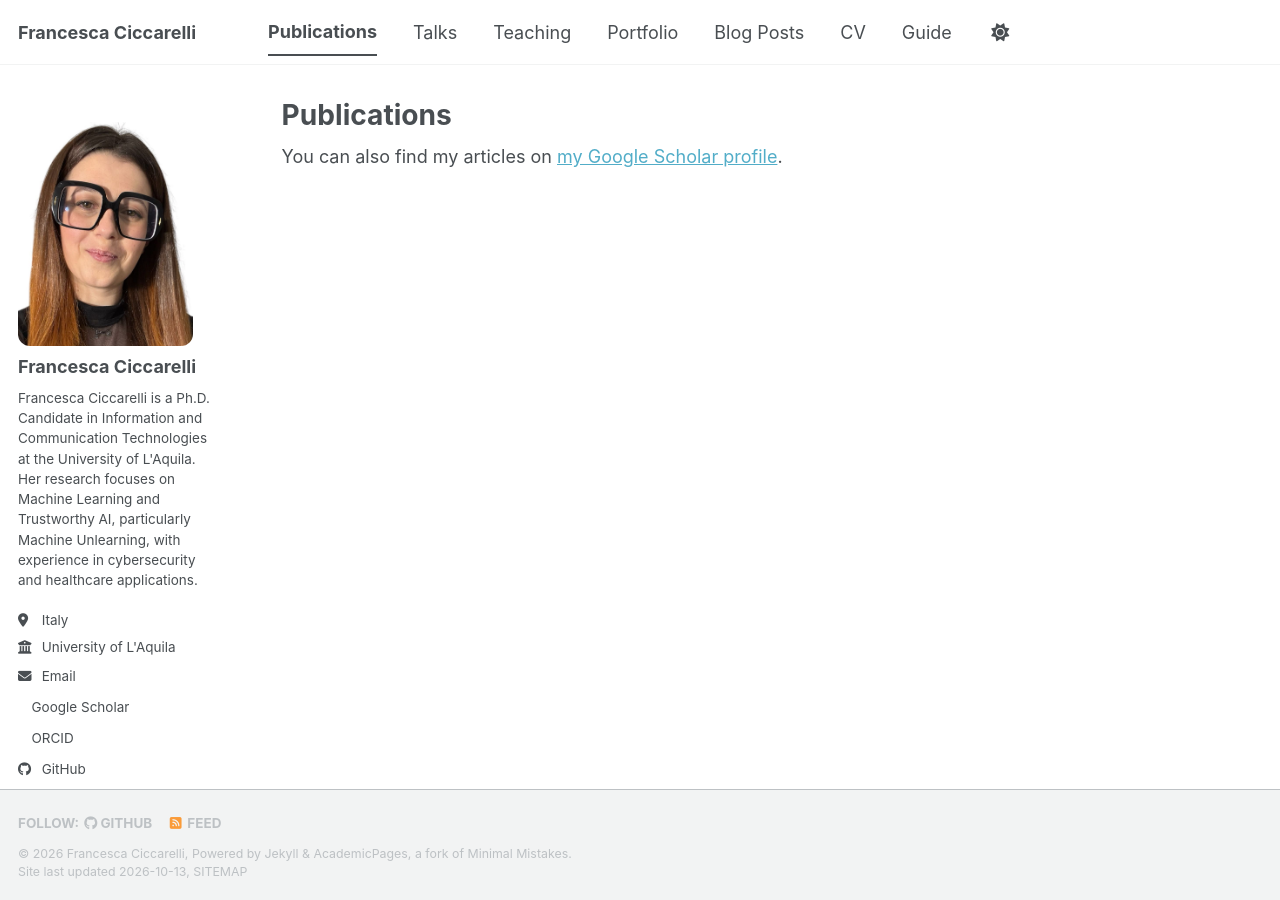
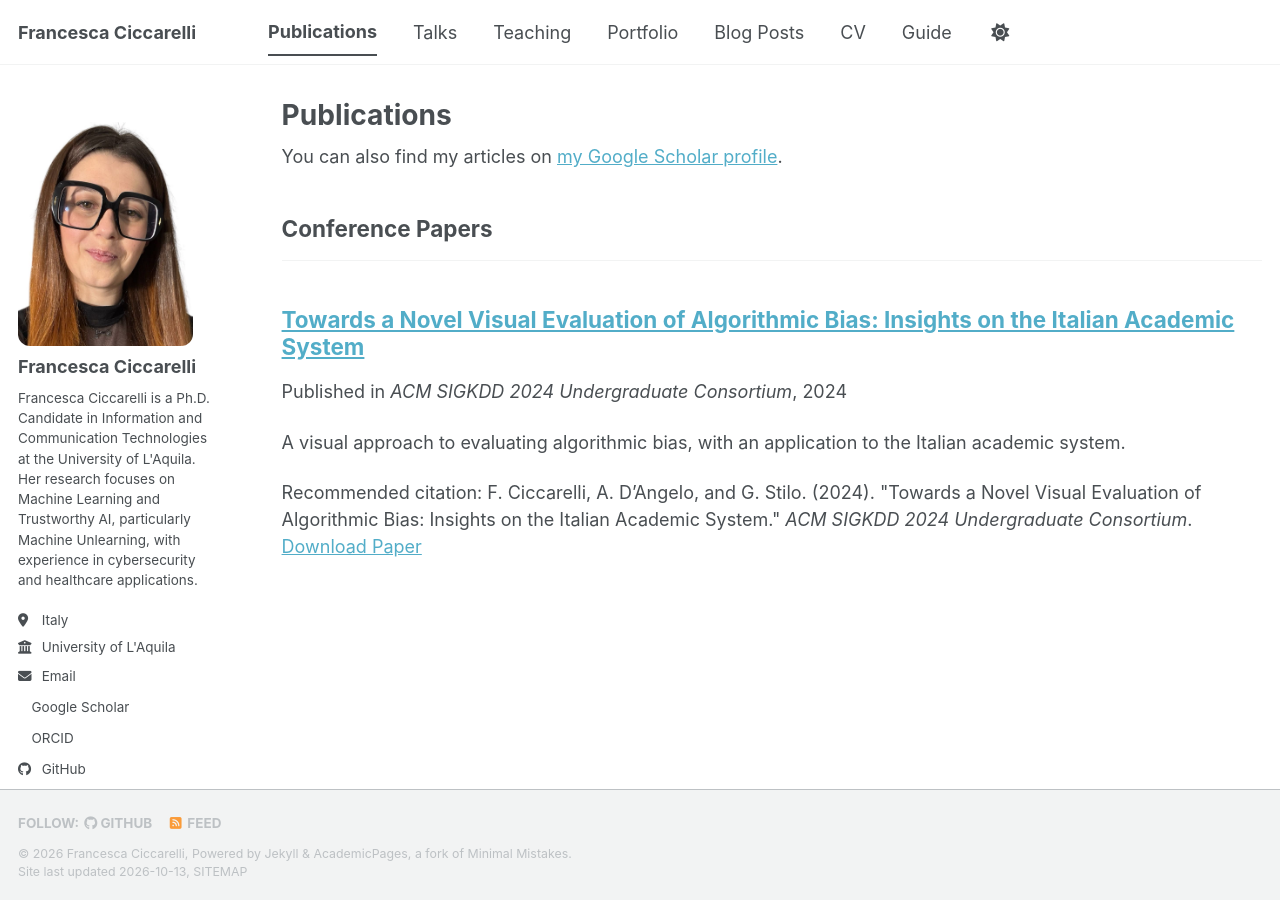
Before and after one commit to francescaciccarelli/francescaciccarelli.github.io, a Jekyll site: the page built from _pages/publications.html, in a window 1280 px wide. Built offline with Jekyll 4.4.1, drawn with Linux system fonts in a browser that asks for light colours; a style sheet for code colours, icons or effects is not loaded.

Commit message:
Update 2024-kdd-undergraduate-consortium.md

```diff
--- a/_publications/2024-kdd-undergraduate-consortium.md
+++ b/_publications/2024-kdd-undergraduate-consortium.md
@@ -1,13 +1,13 @@
-
 ---
 title: "Towards a Novel Visual Evaluation of Algorithmic Bias: Insights on the Italian Academic System"
 collection: publications
 category: conferences
 permalink: /publication/2024-kdd-undergraduate-consortium
+excerpt: 'A visual approach to evaluating algorithmic bias, with an application to the Italian academic system.'
 date: 2024-08-01
-venue: "ACM SIGKDD 2024 Undergraduate Consortium"
-paperurl: "https://kdd.org/kdd2024/wp-content/uploads/2024/08/08-KDD-UC-Ciccarelli.pdf"
-citation: 'F. Ciccarelli, A. D’Angelo, and G. Stilo, "Towards a Novel Visual Evaluation of Algorithmic Bias: Insights on the Italian Academic System," KDD Undergraduate Consortium, 2024.'
+venue: 'ACM SIGKDD 2024 Undergraduate Consortium'
+paperurl: 'https://kdd.org/kdd2024/wp-content/uploads/2024/08/08-KDD-UC-Ciccarelli.pdf'
+citation: 'F. Ciccarelli, A. D’Angelo, and G. Stilo. (2024). &quot;Towards a Novel Visual Evaluation of Algorithmic Bias: Insights on the Italian Academic System.&quot; <i>ACM SIGKDD 2024 Undergraduate Consortium</i>.'
 ---
 
 A research contribution presented at the KDD 2024 Undergraduate Consortium, investigating algorithmic bias through a novel visual evaluation approach based on ROC curves, with an application to the Italian academic system.
```
